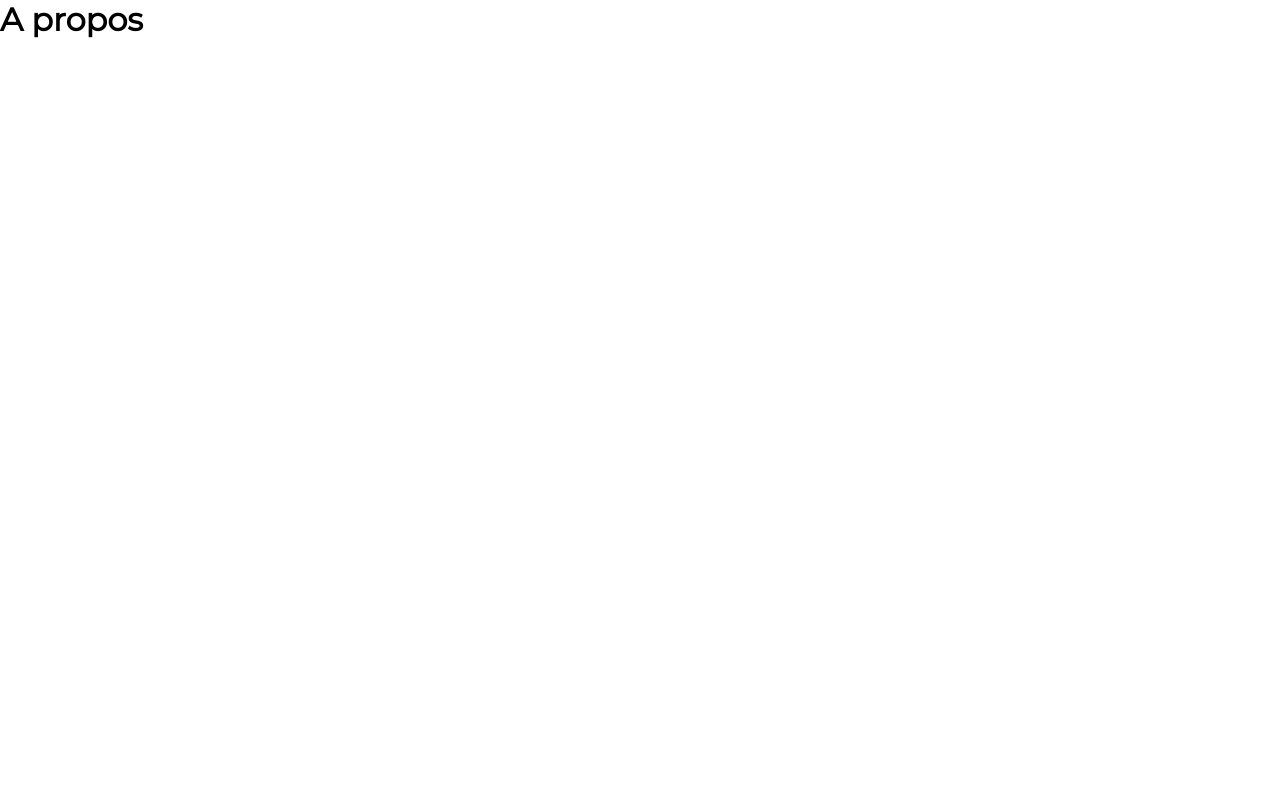
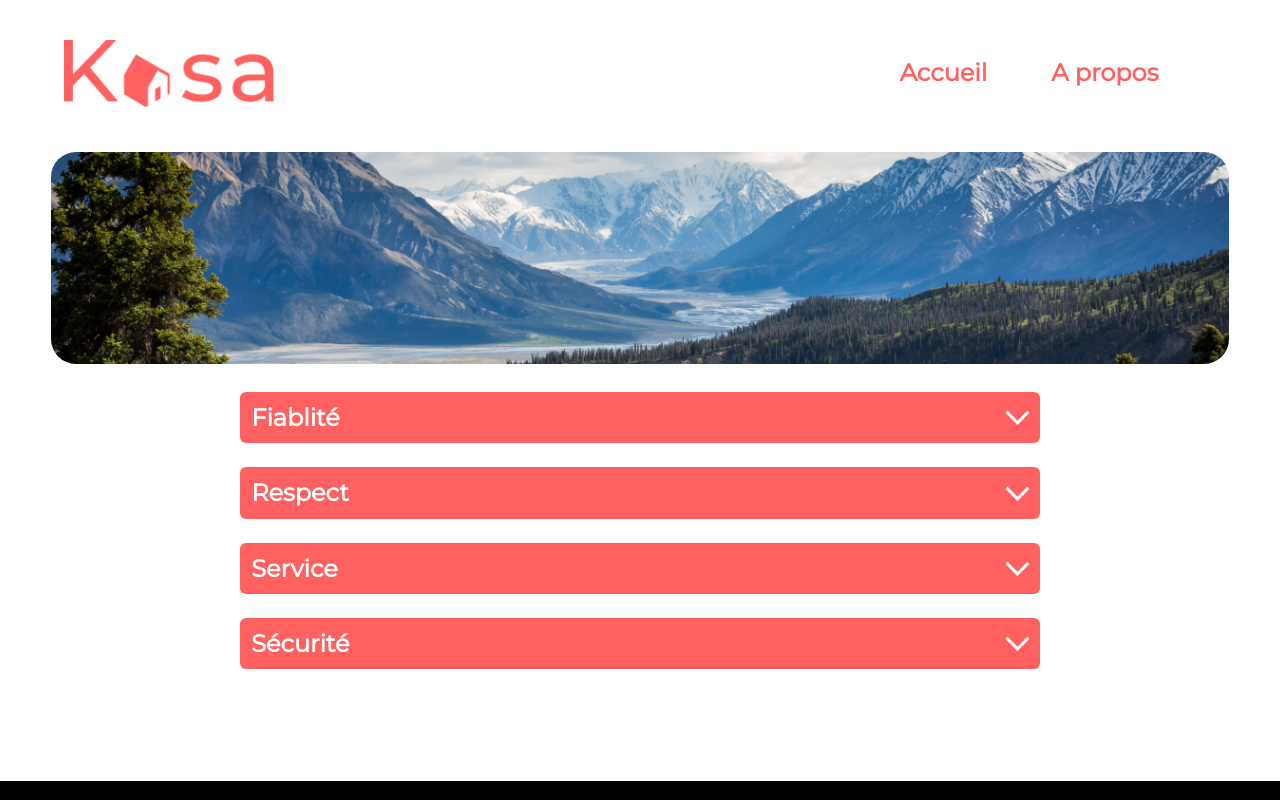
Before and after one commit to aurelienAG/gendrey-aurelien-kanap-p7, a React (Create React App) app: page /about in a window 1280 px wide. Shown: the top 800 px of the page. Built offline with nearby package versions, Linux system fonts and the light colour scheme.

Commit message:
composant collapse terminé

```diff
--- /dev/null
+++ b/src/assets/styles/_about.scss
@@ -0,0 +1,46 @@
+.aboutPage {
+    margin: 0;
+    width: 100%;
+}
+
+.collapseCards{
+    width: 65%;
+    margin: auto;
+}
+
+.collapseCards h1{
+    position:relative;
+    background-color: var(--primary);
+    font-size: 1.5rem;
+    margin: 1.5rem 1rem 0 1rem;
+    padding: 0.7rem;
+    border-radius: 6px;
+    color: white;
+    cursor: pointer;
+}
+.collapseCards img{
+    position: absolute;
+    right: 10px;
+    bottom: 18px;
+}
+
+.arrowRotate{
+    transform: rotate(180deg);
+    transition: transform 0.9s;
+  }
+  .reverse {
+    transform: rotate(0deg);
+    transition: transform 0.9s;
+  }
+.collapsesText{
+    width: 96.5%;
+    height: 8rem;
+    font-size: 1.3rem;
+    font-weight: bold;
+    color: var(--primary);
+    text-align: start;
+    padding-right: -2rem;
+    margin: 0 auto 1.5rem auto;
+    background: #F6F6F6 ;
+    border-radius: 6px;
+}
--- a/src/assets/styles/_banner.scss
+++ b/src/assets/styles/_banner.scss
@@ -23,3 +23,15 @@
   right: 12%;
   left: 22%;
 }
+
+.banner2{
+  margin: auto;
+  width: 92%;
+  height: 100%;
+}
+
+.banner2 img{
+  width: 100%;
+  object-fit: content;
+  border-radius: 25px;
+}
--- a/src/assets/styles/_footer.scss
+++ b/src/assets/styles/_footer.scss
@@ -1,6 +1,6 @@
 footer {
 
-    margin: auto;
+    margin: 7rem auto 0 auto;
     padding: 4.2rem ;
     color: white;
     display: flex;
--- a/src/assets/styles/index.scss
+++ b/src/assets/styles/index.scss
@@ -5,3 +5,4 @@
 @use "./footer";
 @use "./banner";
 @use "./lodgingsCards";
+@use "./about";
--- /dev/null
+++ b/src/components/Aboutbanner.js
@@ -0,0 +1,12 @@
+import aboutBannerImg from "../assets/images/aboutbanner.png"
+
+
+function Aboutbanner(){
+    return (
+       <section class="banner2"> <img src={aboutBannerImg}
+        alt="la montagne"/>
+
+      </section>
+    )
+  }
+export default Aboutbanner;
--- /dev/null
+++ b/src/components/Collapse.js
@@ -0,0 +1,34 @@
+import aboutdatas from "../datas/aboutdatas.json"
+import React, { useState, useEffect } from 'react';
+import arrow from "../assets/images/arrow.svg";
+const Collapse = () => {
+  const [collapseStates, setCollapseStates] = useState([]);
+
+  const toggleCollapse = (index) => {
+    setCollapseStates((prevState) => {
+      const updatedStates = [...prevState];
+      updatedStates[index] = !updatedStates[index];
+      return updatedStates;
+    });
+  };
+
+  const [datas, setDatas] = useState([]);
+
+  useEffect(() => {
+    setDatas(aboutdatas);
+    setCollapseStates(new Array(aboutdatas.length).fill(false));
+  }, []);
+
+  return (
+    <main className="collapsesBloc">
+      {datas.map((data, index) => (
+        <div className="collapseCards" key={index}>
+          <h1 onClick={() => toggleCollapse(index)}>{data.title} <img src={arrow} alt="flêche" className={`arrow ${collapseStates[index] ? 'arrowRotate' : 'reverse'}`} /></h1>
+          {collapseStates[index] && <div className="collapsesText">{data.text}</div>}
+        </div>
+      ))}
+    </main>
+  );
+};
+
+export default Collapse;
--- /dev/null
+++ b/src/datas/aboutdatas.json
@@ -0,0 +1,21 @@
+[
+{
+    "title": "Fiablité",
+    "text": "Les annonces postées sur Kasa garantissent une fiabilité totale. Les photos sont conformes aux logements, et toutes les informations sont régulièrement vérifiées par nos équipes."
+}
+,
+{
+    "title": "Respect",
+    "text": "La bienveillance fait partie des valeurs fondatrices de Kasa. Tout comportement discriminatoire ou de perturbation du voisinage entraînera une exclusion de notre plateforme."
+
+}
+,
+{
+    "title": "Service",
+    "text": "Nos équipes se tiennent à votre disposition pour vous fournir une expérience parfaite. N'hésitez pas à nous contacter si vous avez la moindre question."
+    },
+{
+    "title": "Sécurité",
+    "text": "La sécurité est la priorité de Kasa. Aussi bien pour nos hôtes que pour les voyageurs, chaque logement correspond aux critères de sécurité établis par nos services. En laissant une note aussi bien à l'hôte qu'au locataire, cela permet à nos équipes de vérifier que les standards sont bien respectés. Nous organisons également des ateliers sur la sécurité domestique pour nos hôtes."
+}
+]
--- a/src/datas/lodgingsdatas.js
+++ b/src/datas/lodgingsdatas.json
@@ -1,4 +1,4 @@
-const lodgingsdatas= [
+[
 	{
 		"id": "c67ab8a7",
 		"title": "Appartement cosy",
@@ -617,5 +617,3 @@ const lodgingsdatas= [
 		]
 	}
 ]
-
-export default lodgingsdatas;
--- a/src/pages/About/About.js
+++ b/src/pages/About/About.js
@@ -1,9 +1,18 @@
+import Header from "../../components/Header"
+import Footer from "../../components/Footer"
+import Aboutbanner from "../../components/Aboutbanner"
+import Collapse from "../../components/Collapse"
 
 function About(){
 
     return (
-    <h1>A propos</h1>
+        <div className="aboutPage">
+       <Header/>
+       <Aboutbanner/>
+      <Collapse/>
+       <Footer/>
+       </div>
     )
-}
+    }
 
 export default About;
```
Also changed, not shown: src/assets/images/aboutbanner.png (added), src/assets/images/arrow.svg (added).
